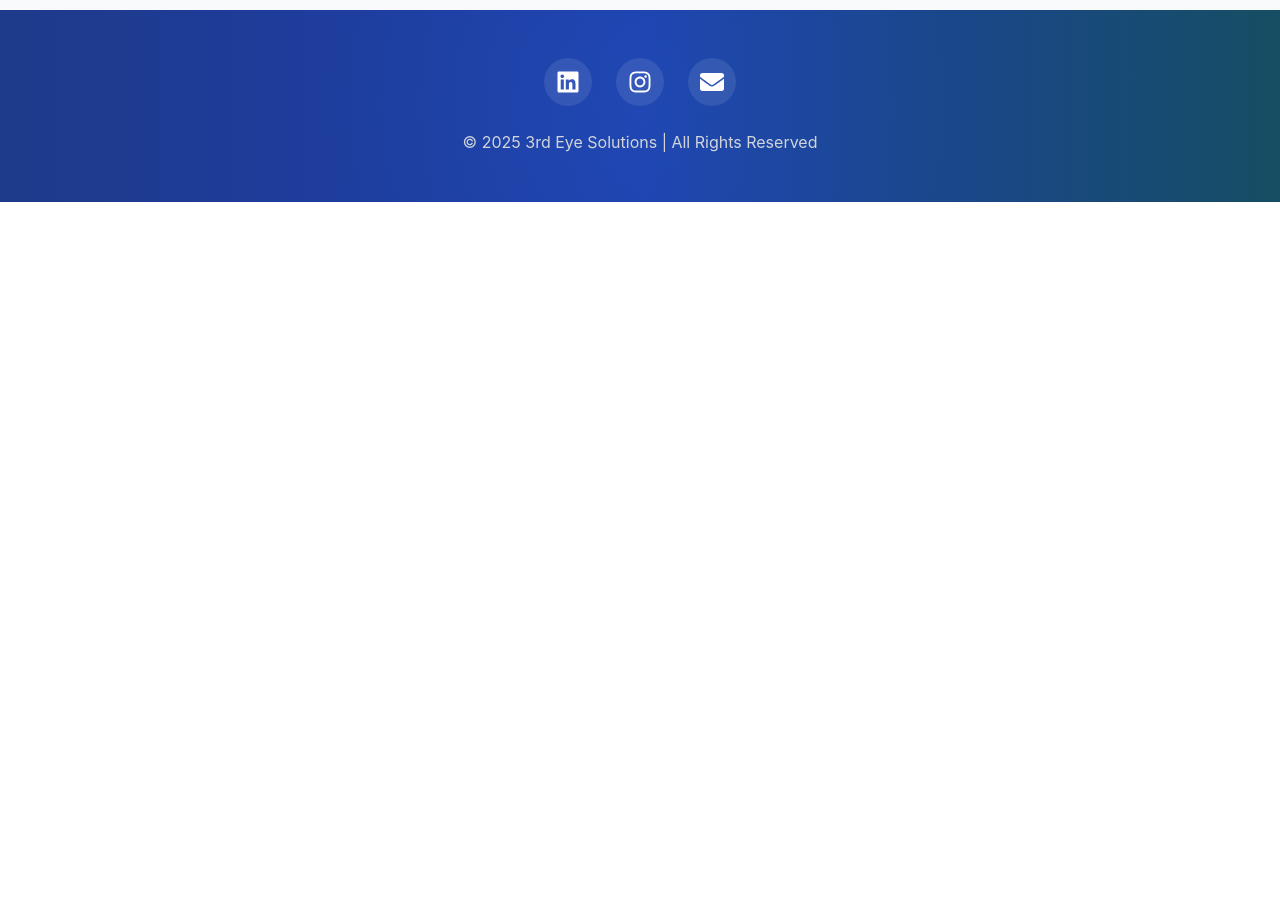
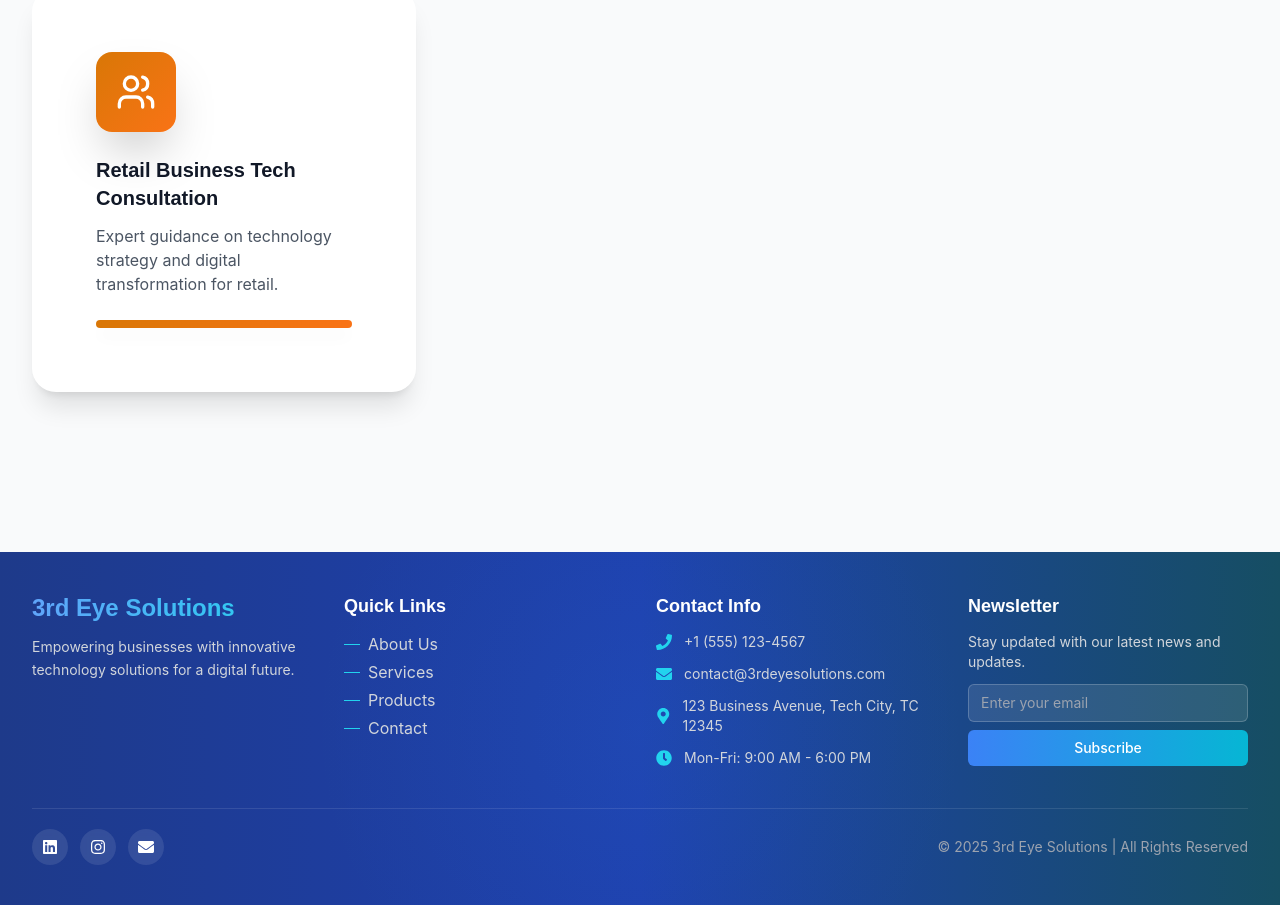
Before and after one commit to Sridharn97/Task, a React (Vite) app in the folder project/: page /services in a window 1280 px wide. Shown: the part 1700-2605 px from the top of the page. Before the commit the page ends 1902 px from the top, so only its background shows below. Built offline with nearby package versions, Linux system fonts and the light colour scheme.

Commit message:
Footer Enhance

```diff
--- a/project/src/components/Footer.jsx
+++ b/project/src/components/Footer.jsx
@@ -1,5 +1,5 @@
 import { motion } from 'framer-motion';
-import { FaLinkedin, FaInstagram, FaEnvelope } from 'react-icons/fa';
+import { FaLinkedin, FaInstagram, FaEnvelope, FaPhone, FaMapMarkerAlt, FaClock } from 'react-icons/fa';
 
 const Footer = () => {
   const socialLinks = [
@@ -8,30 +8,134 @@ const Footer = () => {
     { icon: FaEnvelope, href: 'mailto:contact@3rdeyesolutions.com', label: 'Email' },
   ];
 
+  const contactInfo = [
+    { icon: FaPhone, text: '+1 (555) 123-4567', href: 'tel:+15551234567' },
+    { icon: FaEnvelope, text: 'contact@3rdeyesolutions.com', href: 'mailto:contact@3rdeyesolutions.com' },
+    { icon: FaMapMarkerAlt, text: '123 Business Avenue, Tech City, TC 12345', href: '#' },
+    { icon: FaClock, text: 'Mon-Fri: 9:00 AM - 6:00 PM', href: '#' },
+  ];
+
+  const quickLinks = [
+    { text: 'About Us', href: '/about' },
+    { text: 'Services', href: '/services' },
+    { text: 'Products', href: '/products' },
+    { text: 'Contact', href: '/contact' },
+  ];
+
   return (
-    <footer className="relative bg-gradient-to-r from-blue-900 via-blue-800 to-cyan-900 text-white py-12 overflow-hidden">
+    <footer className="relative bg-gradient-to-r from-blue-900 via-blue-800 to-cyan-900 text-white py-10">
       <div className="absolute inset-0 opacity-20">
         <div className="absolute inset-0 bg-[radial-gradient(circle_at_50%_50%,rgba(56,189,248,0.3),transparent_50%)]"></div>
       </div>
 
       <div className="relative max-w-7xl mx-auto px-4 sm:px-6 lg:px-8">
-        <div className="flex flex-col items-center space-y-6">
+        {/* Main Footer Grid */}
+        <div className="grid grid-cols-1 sm:grid-cols-2 lg:grid-cols-4 gap-8 mb-10">
+          {/* Company Info */}
           <motion.div
             initial={{ opacity: 0, y: 20 }}
             whileInView={{ opacity: 1, y: 0 }}
             viewport={{ once: true }}
-            className="flex space-x-6"
+            className="space-y-3"
           >
-            {socialLinks.map((social, index) => (
+            <h3 className="text-xl sm:text-2xl font-bold bg-gradient-to-r from-blue-400 to-cyan-400 bg-clip-text text-transparent">
+              3rd Eye Solutions
+            </h3>
+            <p className="text-gray-300 text-sm leading-relaxed">
+              Empowering businesses with innovative technology solutions for a digital future.
+            </p>
+          </motion.div>
+
+          {/* Quick Links */}
+          <motion.div
+            initial={{ opacity: 0, y: 20 }}
+            whileInView={{ opacity: 1, y: 0 }}
+            viewport={{ once: true }}
+            transition={{ delay: 0.1 }}
+            className="space-y-3"
+          >
+            <h4 className="text-lg font-semibold">Quick Links</h4>
+            <ul className="space-y-1">
+              {quickLinks.map((link) => (
+                <li key={link.text}>
+                  <a
+                    href={link.href}
+                    className="text-gray-300 hover:text-cyan-400 transition-all duration-200 flex items-center space-x-2"
+                  >
+                    <span className="h-px w-4 bg-cyan-400"></span>
+                    <span>{link.text}</span>
+                  </a>
+                </li>
+              ))}
+            </ul>
+          </motion.div>
+
+          {/* Contact Info */}
+          <motion.div
+            initial={{ opacity: 0, y: 20 }}
+            whileInView={{ opacity: 1, y: 0 }}
+            viewport={{ once: true }}
+            transition={{ delay: 0.2 }}
+            className="space-y-3"
+          >
+            <h4 className="text-lg font-semibold">Contact Info</h4>
+            <ul className="space-y-3">
+              {contactInfo.map((info) => (
+                <li key={info.text}>
+                  <a
+                    href={info.href}
+                    className="flex items-center space-x-3 text-gray-300 hover:text-cyan-400 transition-all duration-200 text-sm"
+                  >
+                    <info.icon className="w-4 h-4 text-cyan-400" />
+                    <span>{info.text}</span>
+                  </a>
+                </li>
+              ))}
+            </ul>
+          </motion.div>
+
+          {/* Newsletter */}
+          <motion.div
+            initial={{ opacity: 0, y: 20 }}
+            whileInView={{ opacity: 1, y: 0 }}
+            viewport={{ once: true }}
+            transition={{ delay: 0.3 }}
+            className="space-y-3"
+          >
+            <h4 className="text-lg font-semibold">Newsletter</h4>
+            <p className="text-gray-300 text-sm">Stay updated with our latest news and updates.</p>
+            <form className="space-y-2">
+              <input
+                type="email"
+                placeholder="Enter your email"
+                className="w-full px-3 py-2 rounded-md bg-white/10 border border-white/20 focus:border-cyan-400 focus:ring-1 focus:ring-cyan-400 outline-none transition-all duration-200 text-sm"
+              />
+              <button className="w-full px-3 py-2 bg-gradient-to-r from-blue-500 to-cyan-500 hover:from-blue-600 hover:to-cyan-600 rounded-md transition-all duration-200 font-medium text-sm">
+                Subscribe
+              </button>
+            </form>
+          </motion.div>
+        </div>
+
+        {/* Social Links & Copyright */}
+        <div className="pt-5 border-t border-white/10">
+          <div className="flex flex-col md:flex-row justify-between items-center space-y-4 md:space-y-0">
+            <motion.div
+              initial={{ opacity: 0, y: 20 }}
+              whileInView={{ opacity: 1, y: 0 }}
+              viewport={{ once: true }}
+              className="flex space-x-3"
+            >
+              {socialLinks.map((social) => (
                 <motion.a
                   key={social.label}
                   href={social.href}
                   aria-label={social.label}
-                whileHover={{ scale: 1.2, rotate: 5 }}
-                whileTap={{ scale: 0.9 }}
-                className="w-12 h-12 rounded-full bg-white/10 backdrop-blur-sm flex items-center justify-center hover:bg-white/20 transition-colors"
+                  whileHover={{ scale: 1.15 }}
+                  whileTap={{ scale: 0.95 }}
+                  className="w-9 h-9 rounded-full bg-white/10 backdrop-blur-sm flex items-center justify-center hover:bg-white/20 transition-all"
                 >
-                <social.icon className="w-6 h-6" />
+                  <social.icon className="w-4 h-4" />
                 </motion.a>
               ))}
             </motion.div>
@@ -41,10 +145,11 @@ const Footer = () => {
               whileInView={{ opacity: 1 }}
               viewport={{ once: true }}
               transition={{ delay: 0.2 }}
-            className="text-center text-gray-300"
+              className="text-center text-gray-400 text-sm"
             >
               © 2025 3rd Eye Solutions | All Rights Reserved
             </motion.p>
+          </div>
         </div>
       </div>
     </footer>
--- a/project/src/pages/Services.jsx
+++ b/project/src/pages/Services.jsx
@@ -140,7 +140,7 @@ const Services = () => {
           rotateY: rotateYSpring,
           transformStyle: 'preserve-3d',
         }}
-        className="relative rounded-3xl overflow-hidden bg-white shadow-xl hover:shadow-2xl transition-all duration-500 h-full flex flex-col"
+        className="relative rounded-3xl overflow-hidden bg-white shadow-xl hover:shadow-2xl transition-all duration-500 h-full flex flex-col p-4 sm:p-6 lg:p-8"
       >
         <motion.div
           animate={{
@@ -165,15 +165,17 @@ const Services = () => {
               scale: isHovered ? 1.15 : 1,
             }}
             transition={{ duration: 0.6, type: 'spring' }}
-            className={`w-20 h-20 rounded-2xl bg-gradient-to-br ${service.color} flex items-center justify-center mb-6 shadow-2xl`}
+            className={`w-16 h-16 md:w-20 md:h-20 rounded-2xl bg-gradient-to-br ${service.color} flex items-center justify-center mb-4 md:mb-6 shadow-2xl`}
           >
-            <service.icon className="w-10 h-10 text-white" />
+            <service.icon className="w-8 h-8 md:w-10 md:h-10 text-white" />
           </motion.div>
 
-          <h3 className="text-xl font-black text-gray-900 mb-3 group-hover:text-blue-600 transition-colors">
+          <h3 className="text-lg md:text-xl font-black text-gray-900 mb-2 md:mb-3 group-hover:text-blue-600 transition-colors">
             {service.title}
           </h3>
-          <p className="text-gray-600 leading-relaxed mb-6 flex-1">{service.description}</p>
+          <p className="text-sm md:text-base text-gray-600 leading-relaxed mb-4 md:mb-6 flex-1">
+            {service.description}
+          </p>
 
           <motion.div
             initial={{ width: 0 }}
@@ -251,7 +253,7 @@ const Services = () => {
         ></motion.div>
       </motion.div>
 
-      <div className="max-w-7xl mx-auto px-4 sm:px-6 lg:px-8">
+      <div className="max-w-8xl mx-auto px-4 sm:px-6 lg:px-8 2xl:px-16">
         <motion.div
           initial={{ opacity: 0, y: 30 }}
           animate={{ opacity: 1, y: 0 }}
@@ -283,7 +285,7 @@ const Services = () => {
           variants={containerVariants}
           initial="hidden"
           animate="visible"
-          className="grid grid-cols-1 sm:grid-cols-2 lg:grid-cols-3 xl:grid-cols-4 gap-6 auto-rows-fr"
+          className="grid grid-cols-1 md:grid-cols-2 lg:grid-cols-3 2xl:grid-cols-4 gap-4 md:gap-6 lg:gap-8 auto-rows-fr"
           style={{ perspective: '1000px' }}
         >
           {services.map((service, index) => (
```
Lines whose indentation alone changed are shown as unchanged.
